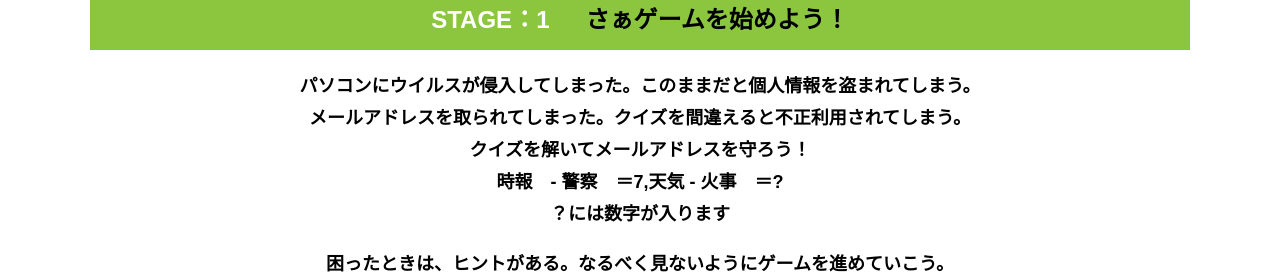
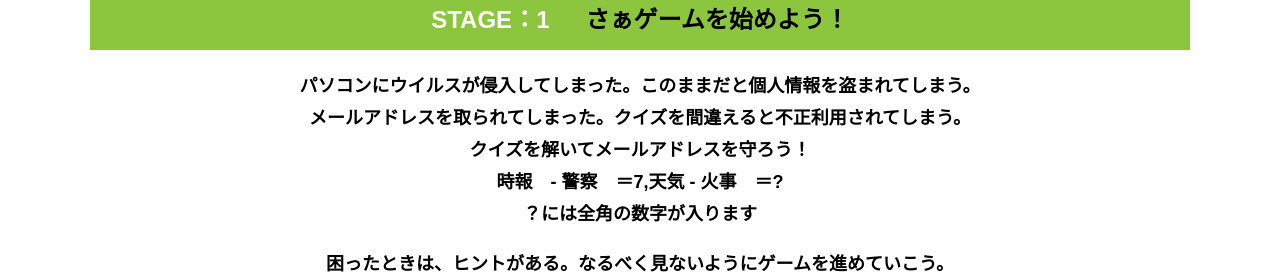
Before and after one commit to Nsubarunrun0812/alfa-umeda-B, a plain HTML site: page real-escape-game-v5/main.html in a window 1280 px wide. Shown: the part 790-1070 px from the top of the page. Drawn offline with nearby package versions, Linux system fonts and the light colour scheme.

Commit message:
全角で入力して。と追記した
なぜか、半角では適用できない。なので、とりあえず、全角で入力しろとメッセージを書いた

```diff
--- a/real-escape-game-v5/main.html
+++ b/real-escape-game-v5/main.html
@@ -38,7 +38,7 @@
               メールアドレスを取られてしまった。クイズを間違えると不正利用されてしまう。<br>
               クイズを解いてメールアドレスを守ろう！<br>
             時報　-  警察　＝7,天気 - 火事　＝?<br/>
-              ？には数字が入ります<br/>
+              ？には全角の数字が入ります<br/>
             <p class="text-center">困ったときは、ヒントがある。なるべく見ないようにゲームを進めていこう。</p>
 
             <div class="container">
```
